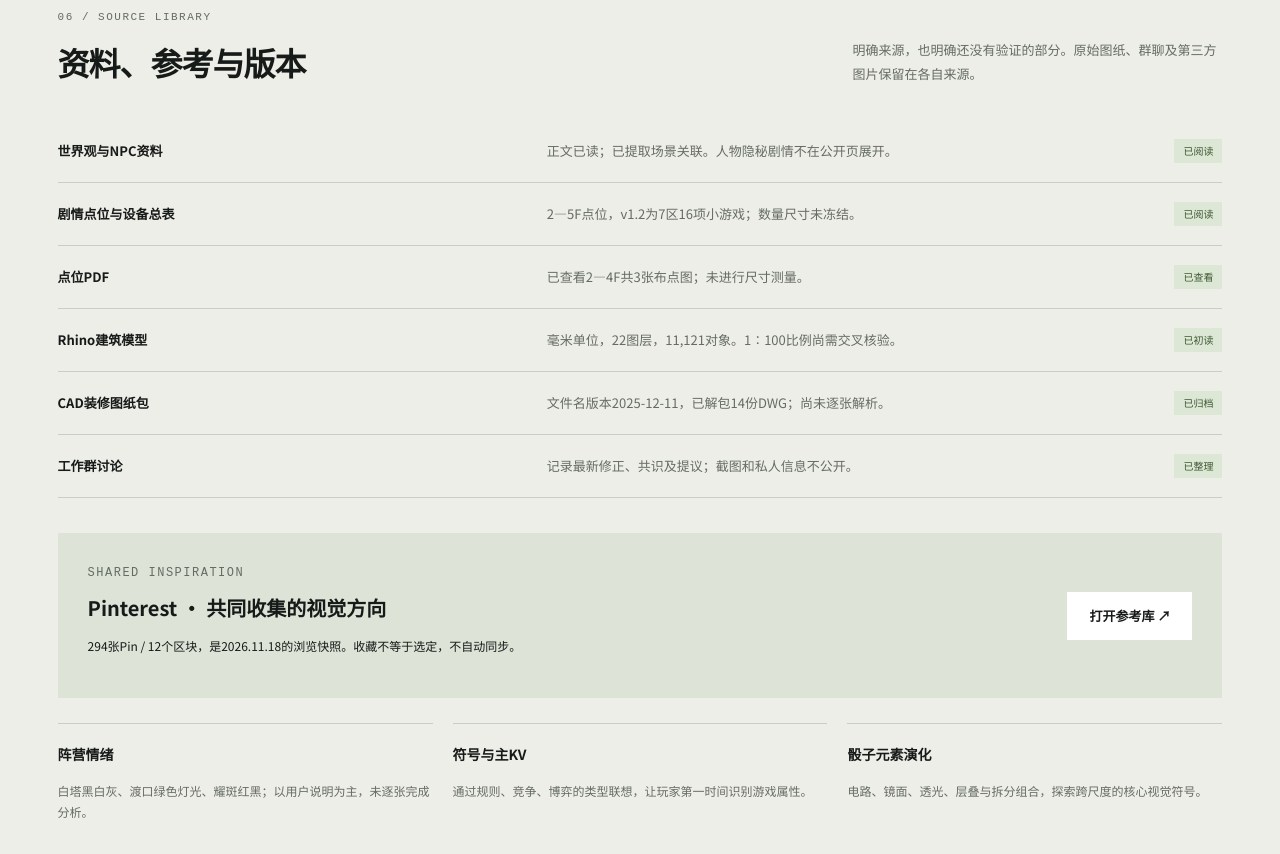
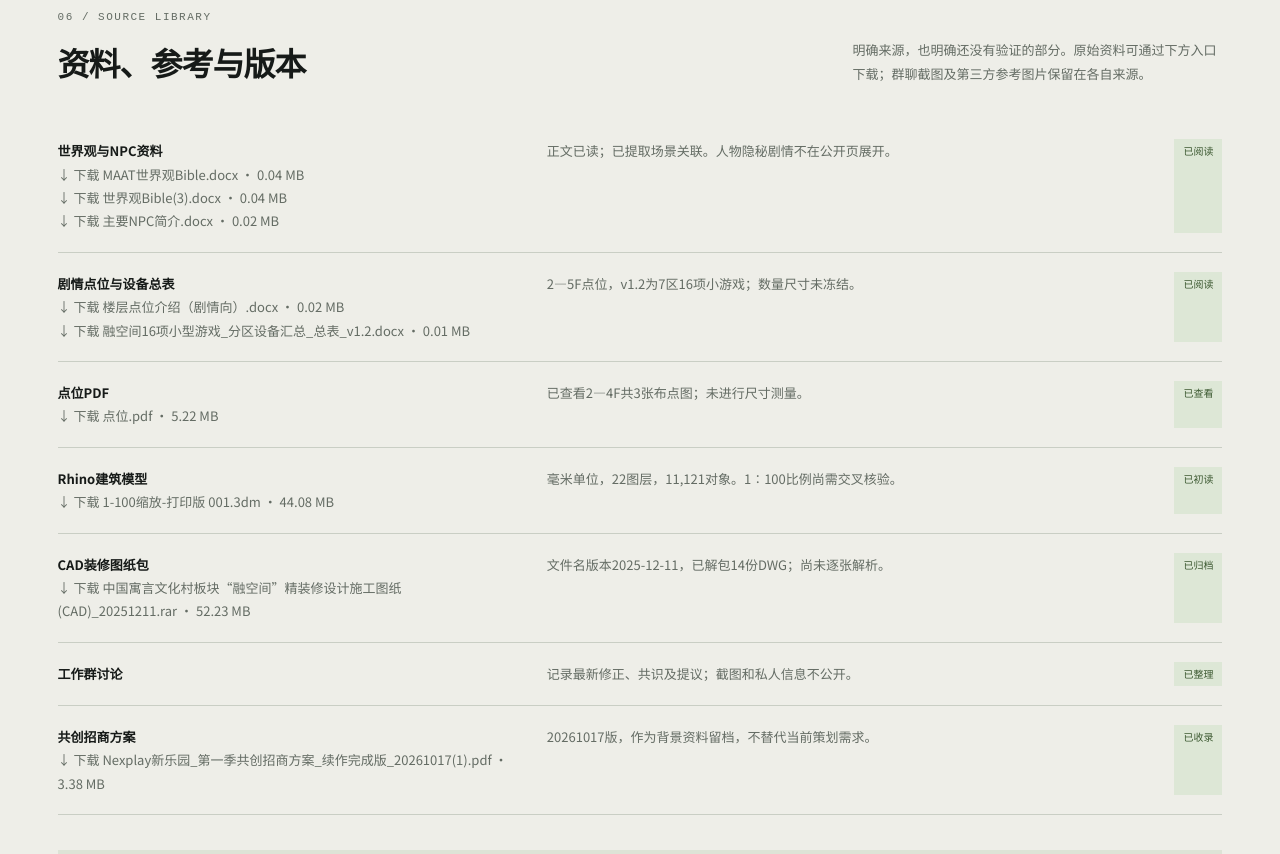
Before and after one commit to dongfeng19830925-stack/nexplay-art-progress, a plain HTML site: page index.html in a window 1280 px wide. Shown: the part 4740-5594 px from the top of the page. Drawn offline with Linux system fonts and the light colour scheme.

Commit message:
Publish OSS source library downloads

```diff
--- a/app.js
+++ b/app.js
@@ -7,5 +7,5 @@ put('games',`<table><thead><tr><th>区域</th><th>小游戏</th><th>当前人数
 put('factions',data.factions.map(f=>`<article class="faction"><div class="swatch" aria-hidden="true">${f[2].map(c=>`<i style="background:${c}"></i>`).join('')}</div><small>${esc(f[0])}</small><h3>${esc(f[1])}</h3><b>${esc(f[3])}</b><p>${esc(f[4])}</p></article>`).join(''));
 function renderDecisions(filter='全部'){const items=data.decisions.filter(d=>filter==='全部'||d[1]===filter);put('decision-list',items.map(d=>`<article class="decision"><span class="id">${esc(d[0])}</span><h3>${esc(d[2])}</h3><p>${esc(d[3])}</p><span class="category">${esc(d[1])}</span></article>`).join(''));document.getElementById('result-count').textContent=`显示 ${items.length} 项 / 共 ${data.decisions.length} 项`;}
 renderDecisions();document.querySelectorAll('[data-filter]').forEach(b=>b.addEventListener('click',()=>{document.querySelectorAll('[data-filter]').forEach(x=>{x.classList.toggle('active',x===b);x.setAttribute('aria-pressed',String(x===b));});renderDecisions(b.dataset.filter);}));
-put('sources-list',data.sources.map(s=>`<article class="source-row"><b>${esc(s[0])}</b><p>${esc(s[1])}</p><span class="tag">${esc(s[2])}</span></article>`).join(''));
+fetch('downloads.json').then(r=>{if(!r.ok)throw Error('下载索引加载失败');return r.json();}).then(files=>{const groups=[...data.sources,['共创招商方案','20261017版，作为背景资料留档，不替代当前策划需求。','已收录']];put('sources-list',groups.map((s,i)=>{const matches=files.filter(f=>i===0?/世界观|Bible|NPC/i.test(f.name):i===1?/楼层|16项/.test(f.name):i===2?f.name==='点位.pdf':i===3?/\.3dm$/i.test(f.name):i===4?/\.rar$/i.test(f.name):i===6?/招商/.test(f.name):false);return `<article class="source-row"><div><b>${esc(s[0])}</b>${matches.map(f=>`<p><a href="${esc(f.url)}" target="_blank" rel="noopener" download="${esc(f.name)}">↓ 下载 ${esc(f.name)} · ${(f.size/1048576).toFixed(2)} MB</a></p>`).join('')}</div><p>${esc(s[1])}</p><span class="tag">${esc(s[2])}</span></article>`;}).join(''));}).catch(()=>put('sources-list','<p>下载列表加载失败，请刷新后重试。</p>'));
 put('boards',data.boards.map(b=>`<article class="board"><b>${esc(b[0])}</b><p>${esc(b[1])}</p></article>`).join(''));
--- /dev/null
+++ b/downloads.json
@@ -0,0 +1,56 @@
+[
+  {
+    "name": "MAAT世界观Bible.docx",
+    "url": "https://oss.nexplay.world/permanent-images/98cabf7a589546589a777019a7fc890e/fc8729b2e60d4f30ae5e9afca2274e8c/b7dbeac9ab79447b9095cbd6026b4593.docx",
+    "size": 42947,
+    "md5": "5efcb5ead5b33cdeb4233247c939e6d6"
+  },
+  {
+    "name": "世界观Bible(3).docx",
+    "url": "https://oss.nexplay.world/permanent-images/98cabf7a589546589a777019a7fc890e/fc8729b2e60d4f30ae5e9afca2274e8c/c80f91e4acdf4e5caf2238721bf5d71a.docx",
+    "size": 41344,
+    "md5": "9e4ad2f29f8f0e9f07f3c8e66a412261"
+  },
+  {
+    "name": "主要NPC简介.docx",
+    "url": "https://oss.nexplay.world/permanent-images/98cabf7a589546589a777019a7fc890e/fc8729b2e60d4f30ae5e9afca2274e8c/f501a825b3704f29ac5dd9694aac78c9.docx",
+    "size": 16125,
+    "md5": "0e5e3160a7e7b7d876c12a4a0e3ea700"
+  },
+  {
+    "name": "楼层点位介绍（剧情向）.docx",
+    "url": "https://oss.nexplay.world/permanent-images/98cabf7a589546589a777019a7fc890e/fc8729b2e60d4f30ae5e9afca2274e8c/461be376478843359a3a3b2d7f850a83.docx",
+    "size": 16767,
+    "md5": "253e739e655094632dc3786e2de04dfd"
+  },
+  {
+    "name": "融空间16项小型游戏_分区设备汇总_总表_v1.2.docx",
+    "url": "https://oss.nexplay.world/permanent-images/98cabf7a589546589a777019a7fc890e/fc8729b2e60d4f30ae5e9afca2274e8c/5da4eb878e294a86a48d14b3fd698f13.docx",
+    "size": 7624,
+    "md5": "886a9a61be49b21588d4121b80b889f5"
+  },
+  {
+    "name": "点位.pdf",
+    "url": "https://oss.nexplay.world/permanent-images/98cabf7a589546589a777019a7fc890e/fc8729b2e60d4f30ae5e9afca2274e8c/06e1e8b840b84b18aeb3c2eea177bdb8.pdf",
+    "size": 5477186,
+    "md5": "b5bc5fc171a9b7a1fe086731d31a51b5"
+  },
+  {
+    "name": "1-100缩放-打印版 001.3dm",
+    "url": "https://oss.nexplay.world/permanent-images/98cabf7a589546589a777019a7fc890e/fc8729b2e60d4f30ae5e9afca2274e8c/2321c01e750e402f846a0a8aba3d1279.3dm",
+    "size": 46218682,
+    "md5": "e4f878060d8495d2cc3c467abec21e3d"
+  },
+  {
+    "name": "中国寓言文化村板块“融空间”精装修设计施工图纸(CAD)_20251211.rar",
+    "url": "https://oss.nexplay.world/permanent-images/98cabf7a589546589a777019a7fc890e/fc8729b2e60d4f30ae5e9afca2274e8c/ffe51ad7d0a8484ea76910d908f851b4.rar",
+    "size": 54763591,
+    "md5": "04cbdffd32794a0f67f2d10a6c113e75"
+  },
+  {
+    "name": "Nexplay新乐园_第一季共创招商方案_续作完成版_20261017(1).pdf",
+    "url": "https://oss.nexplay.world/permanent-images/98cabf7a589546589a777019a7fc890e/fc8729b2e60d4f30ae5e9afca2274e8c/505649cb7a8d4c6696b4109475a4f166.pdf",
+    "size": 3540071,
+    "md5": "77969b7dc2b7d63eb747f303c00c1db8"
+  }
+]
--- a/index.html
+++ b/index.html
@@ -8,5 +8,5 @@
 <section class="section" id="visual"><div class="section-head"><div><p class="eyebrow">03 / ART DIRECTION</p><h2>共同的世界，三种立场</h2></div><p>未来软科幻 × 反乌托邦 × 赛博朋克。首先让玩家识别规则、选择与博弈。</p></div><div id="factions" class="factions"></div><div class="dice-note"><div><p class="eyebrow">CORE MOTIF</p><h3>骰子：从巨构到手中道具</h3></div><p>跨文化辨识、博弈联想、点阵与计算中枢的关联，是用户明确的选择理由。大型巨构、平面符号和立体道具正处于灵感探索；装置位置、尺寸和交互形式均待确定。</p></div><details class="detail"><summary>展开骰子的关联探索 <span>+</span></summary><p>随机与最优人生；看不见的骰子面与隐藏规则；点阵到电路、神经节点；谁拥有投掷权；人进入骰子的尺度转换；同一形体在不同阵营的演化。</p><p class="note">上述为讨论中的创意发散，尚未转为策划设定或制作任务。</p></details></section>
 <section class="section" id="making"><div class="section-head"><div><p class="eyebrow">04 / MAKING PRINCIPLES</p><h2>让构造本身成为美术</h2></div><p>低成本、快速搭建、可拆卸、可重构、可复用，是本次落地的硬性需求。</p></div><div class="making-grid"><article><span class="number">A</span><h3>成品材料优先</h3><p>以现成材料与标准构件装配；连接节点、线缆、框架和重复模块可以成为视觉语言。</p></article><article><span class="number">B</span><h3>定制交给数字化加工</h3><p>泡沫CNC、板材CNC、3D打印；海绵与科技面料、充气软材料。手工后处理仍计入成本。</p></article><article><span class="number">C</span><h3>透明与半透明</h3><p>亚克力及更经济的替代板材待按透光效果、触摸频率、加工、耐久与报价比较，尚未选型。</p></article></div><div class="cost-note"><h3>“多用灯光就能省钱”仍需验证</h3><p>策划倾向舞台灯、激光灯、可编程灯带灯管、投影及现有LED模组。用户对此存疑。完整成本还包括遮光、结构、配电、布线、控制、内容、调试与维护；4—5楼日光条件尤其需要现场验证。</p></div></section>
 <section class="section" id="decisions"><div class="section-head"><div><p class="eyebrow">05 / OPEN QUESTIONS</p><h2>下一步需要共同回答</h2></div><p>这些是待解决事项，不是已承诺的工期。责任人与时间尚待团队确定。</p></div><div class="filters" role="group" aria-label="筛选待办"><button class="active" data-filter="全部" aria-pressed="true">全部</button><button data-filter="策划" aria-pressed="false">策划</button><button data-filter="空间" aria-pressed="false">空间</button><button data-filter="制作" aria-pressed="false">制作</button></div><p id="result-count" class="note" aria-live="polite"></p><div id="decision-list" class="decision-list"></div></section>
-<section class="section" id="sources"><div class="section-head"><div><p class="eyebrow">06 / SOURCE LIBRARY</p><h2>资料、参考与版本</h2></div><p>明确来源，也明确还没有验证的部分。原始图纸、群聊及第三方图片保留在各自来源。</p></div><div id="sources-list"></div><div class="reference"><div><p class="eyebrow">SHARED INSPIRATION</p><h3>Pinterest · 共同收集的视觉方向</h3><p>294张Pin / 12个区块，是2026.11.18的浏览快照。收藏不等于选定，不自动同步。</p></div><a class="button light" href="https://www.pinterest.com/dongfeng19830925/nexplay2026-%E7%BE%8E%E6%9C%AF%E8%AE%BE%E8%AE%A1/" target="_blank" rel="noopener">打开参考库 ↗</a></div><div id="boards" class="boards"></div></section>
+<section class="section" id="sources"><div class="section-head"><div><p class="eyebrow">06 / SOURCE LIBRARY</p><h2>资料、参考与版本</h2></div><p>明确来源，也明确还没有验证的部分。原始资料可通过下方入口下载；群聊截图及第三方参考图片保留在各自来源。</p></div><div id="sources-list"></div><div class="reference"><div><p class="eyebrow">SHARED INSPIRATION</p><h3>Pinterest · 共同收集的视觉方向</h3><p>294张Pin / 12个区块，是2026.11.18的浏览快照。收藏不等于选定，不自动同步。</p></div><a class="button light" href="https://www.pinterest.com/dongfeng19830925/nexplay2026-%E7%BE%8E%E6%9C%AF%E8%AE%BE%E8%AE%A1/" target="_blank" rel="noopener">打开参考库 ↗</a></div><div id="boards" class="boards"></div></section>
 <section class="section closing"><p class="eyebrow">WORK IN PROGRESS</p><h2>每次更新，都让下一步更清楚。</h2><p>本版已记录背景阅读、群聊共识、视觉方向与建筑资料初读。接下来是统一点位、复核建筑条件、测试材料与验证成本。</p><div class="hero-actions"><a class="button" href="project-record.md">完整项目记录 ↓</a><a class="text-link" href="source-index.md">资料版本索引 ↓</a></div></section></main><footer><span>NEXPLAY / 融空间美术设计</span><span>2026.11.18 · 阶段记录 v0.1</span><a href="#overview">回到顶部 ↑</a></footer><script src="data.js"></script><script src="app.js"></script></body></html>
```
Also changed, not shown: 3 other files.
